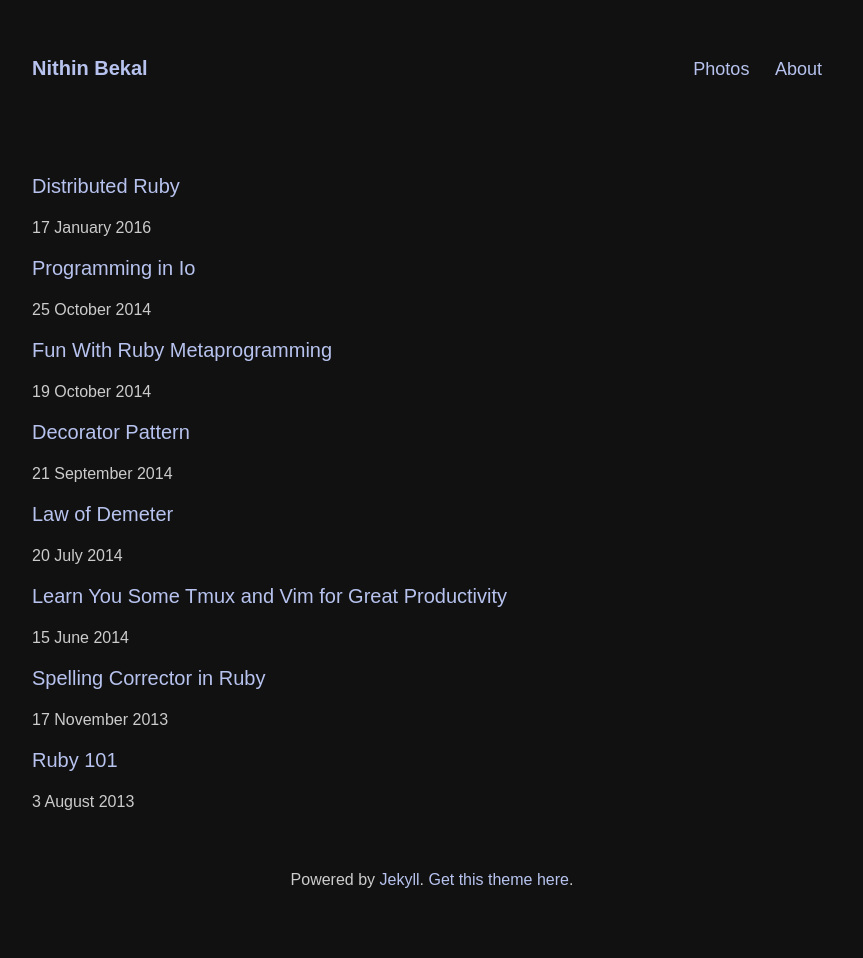
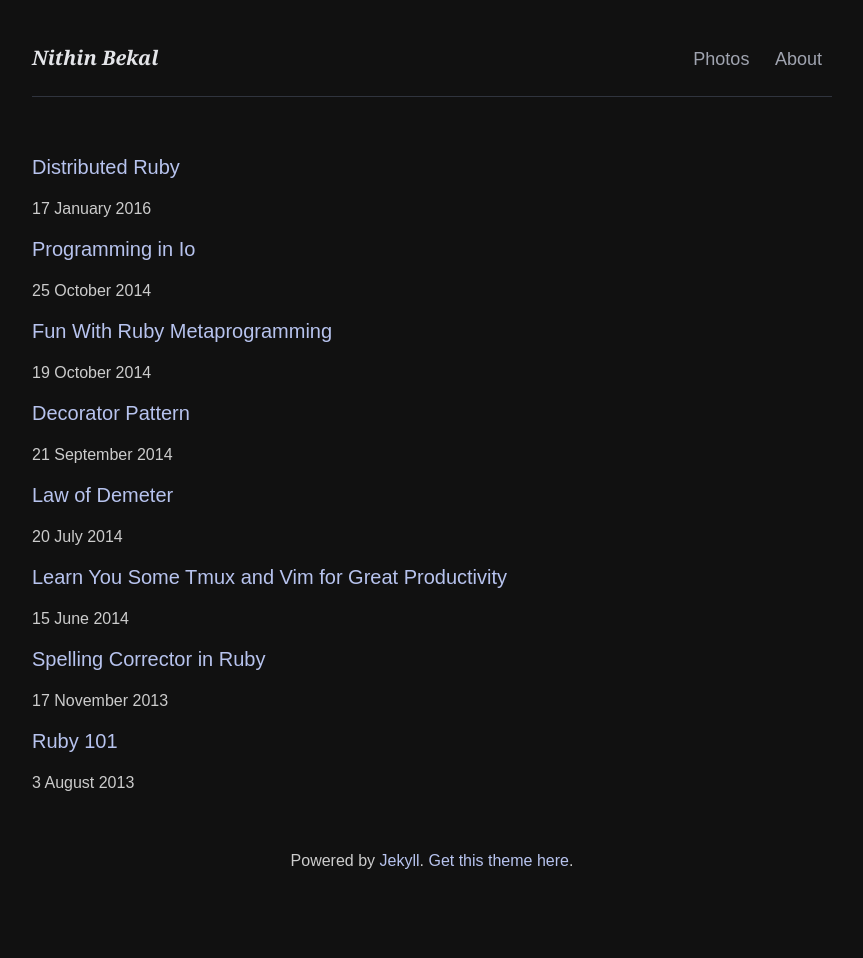
Before and after one commit to nithinbekal/nithinbekal.github.io, a Jekyll site: the page built from slides/index.html, in a window 1280 px wide. Shown: the whole page, without its empty margins (208-1071 px from the left). Built offline with Jekyll 4.4.1, drawn with Linux system fonts in a browser that asks for light colours.

Commit message:
Redesign navbar

```diff
--- a/css/main.css
+++ b/css/main.css
@@ -45,7 +45,8 @@ h1, h2, h3, h4, h5, h6, strong { color: var(--bold-text-color); }
 }
 
 .container > .header {
-  padding: 30px 0;
+  padding: 20px 0;
+  border-bottom: 1px solid #30343e;
 }
 
 .container > .header h1.title {
@@ -56,11 +57,19 @@ h1, h2, h3, h4, h5, h6, strong { color: var(--bold-text-color); }
 .container > .header .links { padding: 0 0 0 20px; }
 
 .container > .header .links a {
+  color: #a0a4b0;
   font-size: 0.9em;
   padding: 0 10px;
 }
 
-.site-title > a { font-weight: bold; }
+.site-title > a {
+  color: #e4e5e9;
+  font-family: Georgia, 'Times New Roman', serif;
+  font-size: 20px;
+  font-weight: 700;
+  font-style: italic;
+}
+.container > .header a:hover { color: var(--main-link-color); text-decoration: none; }
 
 .about-me {
   font-style: italic;
```
